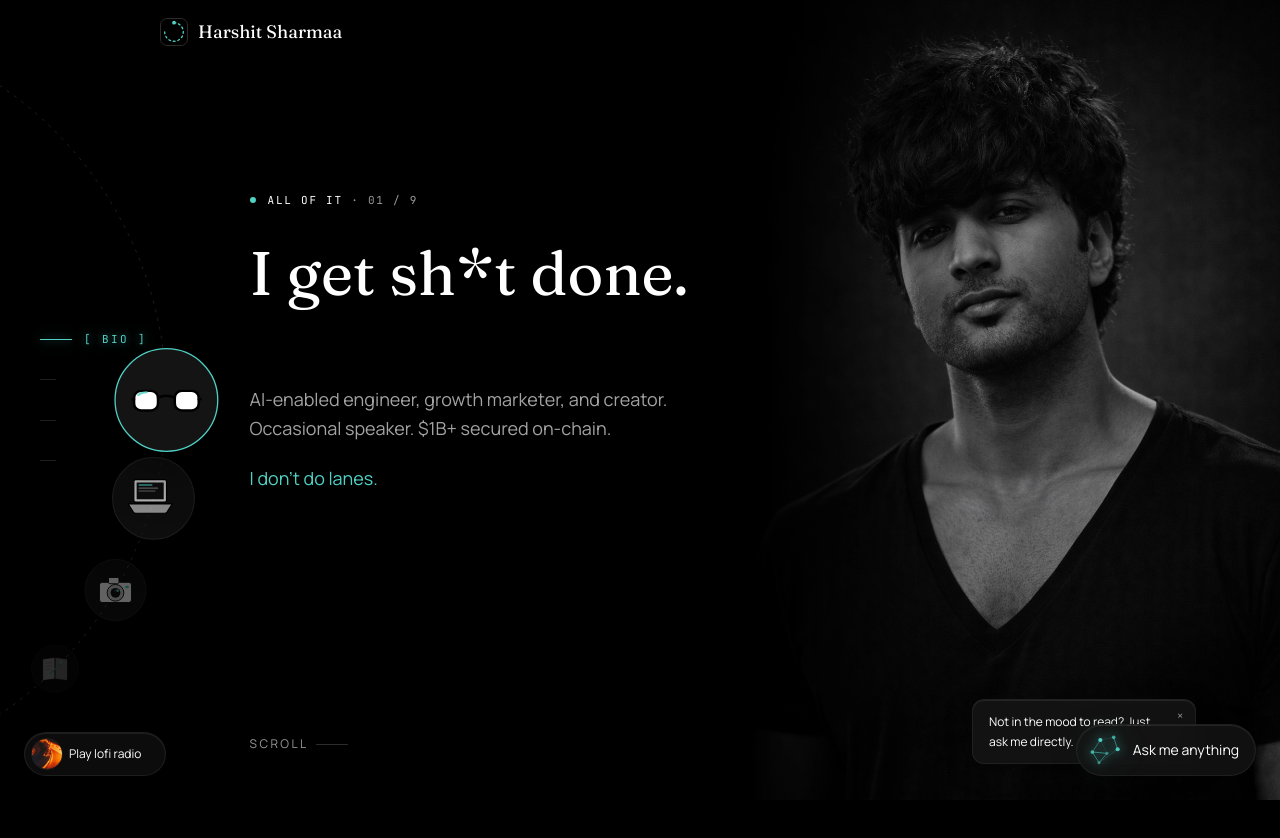
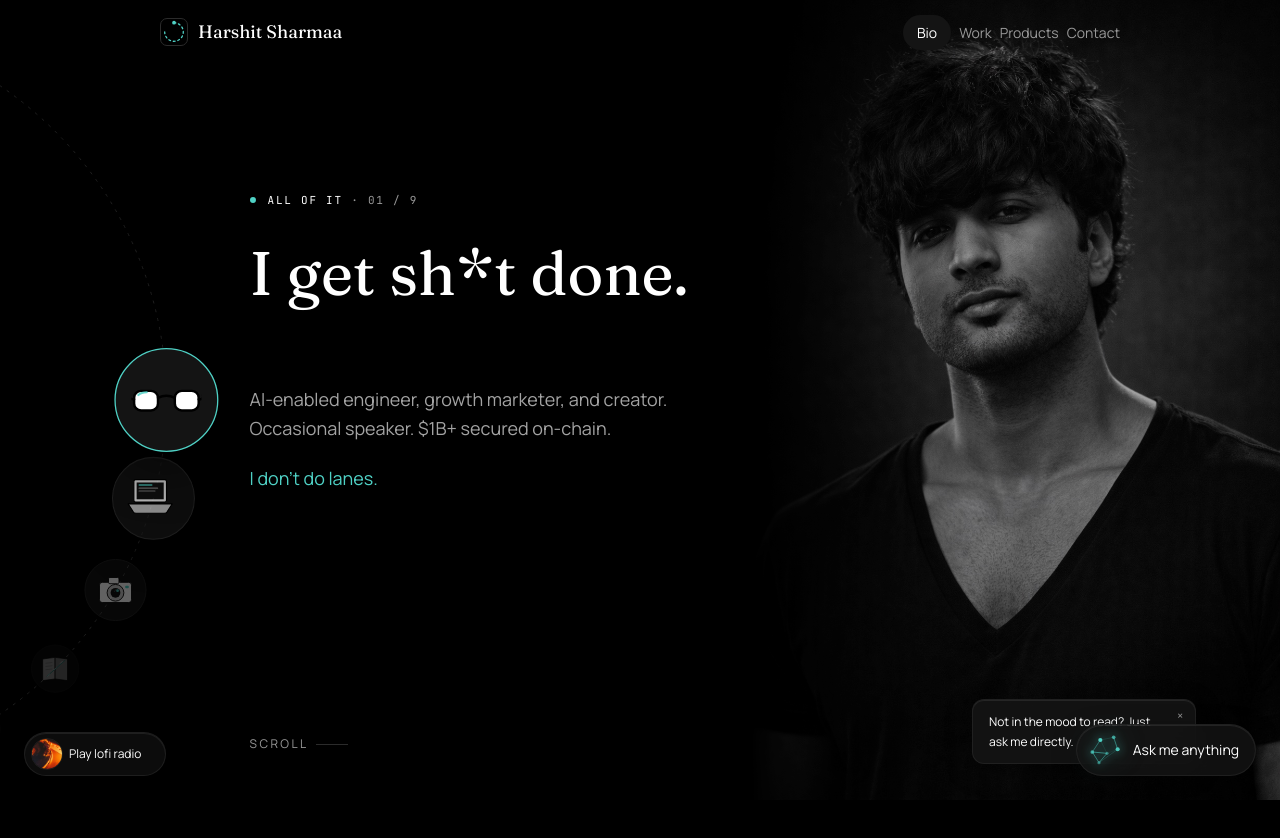
Before and after one commit to harshitbwc/harshitsharmaa, a React (Vite) app: page / in a window 1280 px wide. Shown: the top 838 px of the page. Built offline with nearby package versions, Linux system fonts and the light colour scheme.

Commit message:
ui enhancements

```diff
--- a/src/components/Navbar.jsx
+++ b/src/components/Navbar.jsx
@@ -148,9 +148,7 @@ const Navbar = () => {
           </Link>
         )}
 
-        {/* Only the sm–lg gap — below that it's the hamburger menu, at lg+
-            SideNav's left-edge selector takes over this job instead. */}
-        <ul className='hidden sm:flex lg:hidden items-center gap-2'>
+        <ul className='hidden sm:flex items-center gap-2'>
           {navLinks.map((nav) => (
             <li key={nav.id}>
               <Magnetic strength={0.4}>
--- a/src/components/SideNav.jsx
+++ b/src/components/SideNav.jsx
@@ -3,20 +3,18 @@ import { Link, useLocation } from "react-router-dom";
 
 import { navLinks } from "../constants";
 
-// Same anchor-tracking logic as the old top-bar nav (Navbar.jsx still runs
-// its own copy for the sm–lg range where this sidebar isn't shown yet).
+// Same anchor-tracking logic Navbar.jsx uses for its own active-link state.
 const ANCHOR_IDS = navLinks.filter((n) => n.type === "anchor").map((n) => n.id);
 
 const GLOW = "0 0 10px rgba(79,209,197,0.7), 0 0 22px rgba(79,209,197,0.35)";
 
-// ≥1024px only (same cutoff as Radio/FloatingChat) — a fixed left-edge
-// selector instead of the old top-bar row. Collapsed to a dim tick at
-// rest so it never competes with page content for width; hovering (or a
-// section becoming the active one) lights the tick up into a bracketed,
-// glowing label — closer to an arcade menu's option list than a website
-// nav. Navbar.jsx keeps its own horizontal links for sm–lg, and the
-// mobile hamburger menu below sm, so every breakpoint still has exactly
-// one way to jump between sections.
+// A second, decorative quick-select that only exists alongside the Hero's
+// own pinned dial — top-right, under the navbar, so it never competes
+// with the dial's icons (those own the left/center). Visible only while
+// no anchor section is active yet (i.e. still inside Hero's scroll-jack
+// range); the moment Bio's top crosses the activation line this unmounts
+// itself. Navbar's own Bio/Work/Products/Contact row stays the real,
+// always-on nav — this is purely a "skip the dial" shortcut.
 const SideNav = () => {
   const [activeAnchor, setActiveAnchor] = useState(null);
   const location = useLocation();
@@ -44,42 +42,26 @@ const SideNav = () => {
     };
   }, [isHome]);
 
-  const isActive = (nav) => {
-    if (nav.type === "route") return location.pathname.startsWith(nav.path);
-    return isHome && activeAnchor === nav.id;
-  };
-
-  // Hero owns this same left edge with its own scroll-pinned dial of
-  // icons — showing this selector on top of that is exactly the
-  // "dial-gutter crowding" the Hero column width was already tuned to
-  // avoid (see styles.js). Fading this in only once a real anchor section
-  // is active sidesteps it: nothing shows until Hero's been scrolled
-  // past, and it's unaffected on every other route (no dial there).
   const heroActive = isHome && !activeAnchor;
+  if (!heroActive) return null;
 
   const Item = ({ nav }) => {
-    const active = isActive(nav);
+    // Tick stays flush against the container's right edge (it's always
+    // the rightmost child), label flies out to its left on hover — so
+    // every row's tick lines up vertically regardless of label length.
     const inner = (
       <>
         <span
-          className={`block h-px transition-all duration-300 ${
-            active ? "w-8 bg-accent" : "w-4 bg-line2 group-hover:w-8 group-hover:bg-accent"
-          }`}
-          style={active ? { boxShadow: GLOW } : undefined}
-        />
-        <span
-          className={`font-mono text-[11px] tracking-[0.22em] uppercase whitespace-nowrap transition-all duration-300 ${
-            active
-              ? "text-accent opacity-100 translate-x-0"
-              : "text-muted opacity-0 -translate-x-1 group-hover:opacity-100 group-hover:translate-x-0 group-hover:text-accent"
-          }`}
-          style={active ? { textShadow: GLOW } : undefined}
+          className='font-mono text-[11px] tracking-[0.22em] uppercase whitespace-nowrap text-muted opacity-0 translate-x-1 transition-all duration-300 group-hover:opacity-100 group-hover:translate-x-0 group-hover:text-accent'
+          onMouseEnter={(e) => (e.currentTarget.style.textShadow = GLOW)}
+          onMouseLeave={(e) => (e.currentTarget.style.textShadow = "")}
         >
           {`[ ${nav.title} ]`}
         </span>
+        <span className='block h-px w-4 bg-line2 transition-all duration-300 group-hover:w-8 group-hover:bg-accent' />
       </>
     );
-    const className = "group flex items-center gap-3 py-2.5 outline-none focus-visible:opacity-100";
+    const className = "group flex items-center gap-3 py-1.5 outline-none";
 
     if (nav.type === "route") {
       return (
@@ -88,26 +70,17 @@ const SideNav = () => {
         </Link>
       );
     }
-    if (isHome) {
-      return (
-        <a href={`#${nav.id}`} className={className} aria-label={nav.title}>
-          {inner}
-        </a>
-      );
-    }
     return (
-      <Link to={`/#${nav.id}`} className={className} aria-label={nav.title}>
+      <a href={`#${nav.id}`} className={className} aria-label={nav.title}>
         {inner}
-      </Link>
+      </a>
     );
   };
 
   return (
     <nav
-      aria-label='Section'
-      className={`hidden lg:flex fixed left-6 xl:left-10 top-1/2 -translate-y-1/2 z-30 flex-col gap-1 transition-opacity duration-500 ${
-        heroActive ? "opacity-0 pointer-events-none" : "opacity-100"
-      }`}
+      aria-label='Jump to section'
+      className='hidden lg:flex fixed right-6 xl:right-10 top-24 z-30 flex-col gap-1 items-end'
     >
       {navLinks.map((nav) => (
         <Item key={nav.id} nav={nav} />
```
